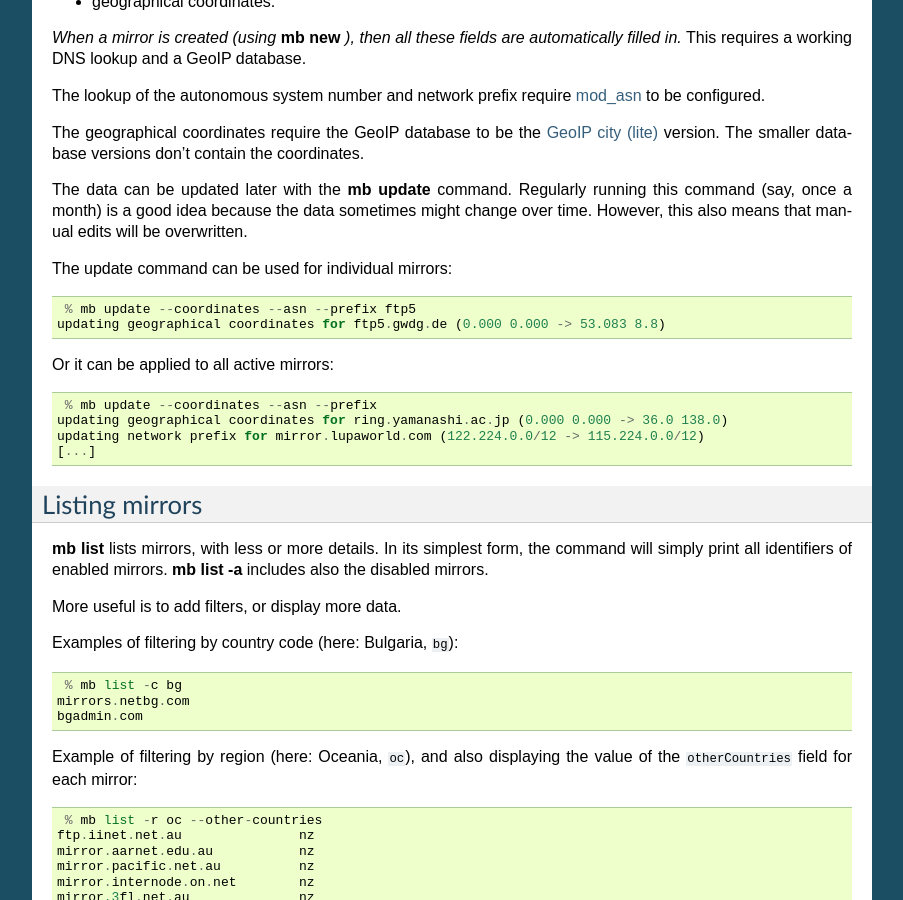
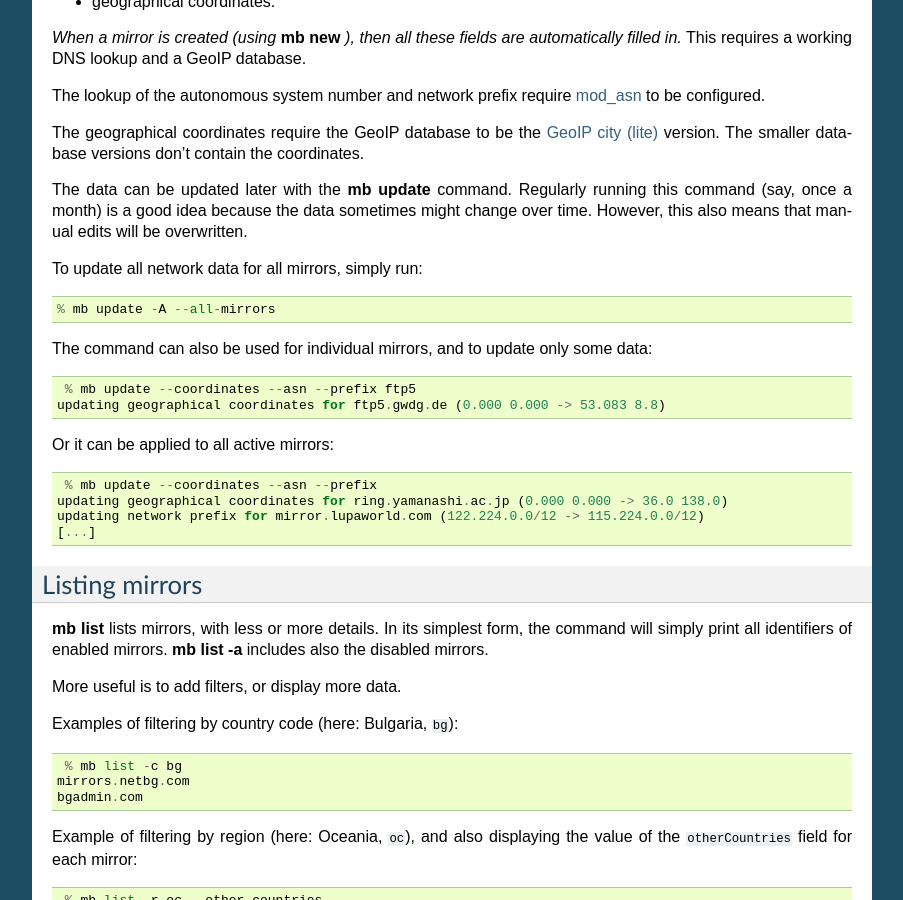
Before and after one commit to hayalci/mirrorbrain, a Sphinx documentation site: the page built from docs/mirrors.rst, in a window 1280 px wide and 900 px high, scrolled down 5455 px. Shown: the whole window, without its empty margins (198-1101 px from the left). Built offline with Sphinx 7.4.7, drawn with Linux system fonts in a browser that asks for light colours.

Commit message:
docs/mirrors: add example for using 'mb update -A --all-mirrors' to update all network data for all mirrors
git-svn-id: http://svn.mirrorbrain.org/svn/mirrorbrain/trunk@8207 2d291e14-ff0c-0410-a3fa-d5caa9871f55

```diff
--- a/docs/mirrors.rst
+++ b/docs/mirrors.rst
@@ -310,7 +310,11 @@ running this command (say, once a month) is a good idea because the data
 sometimes might change over time. However, this also means that manual edits
 will be overwritten.
 
-The update command can be used for individual mirrors::
+To update all network data for all mirrors, simply run::
+
+     % mb update -A --all-mirrors
+
+The command can also be used for individual mirrors, and to update only some data::
 
      % mb update --coordinates --asn --prefix ftp5
     updating geographical coordinates for ftp5.gwdg.de (0.000 0.000 -> 53.083 8.8)
```
